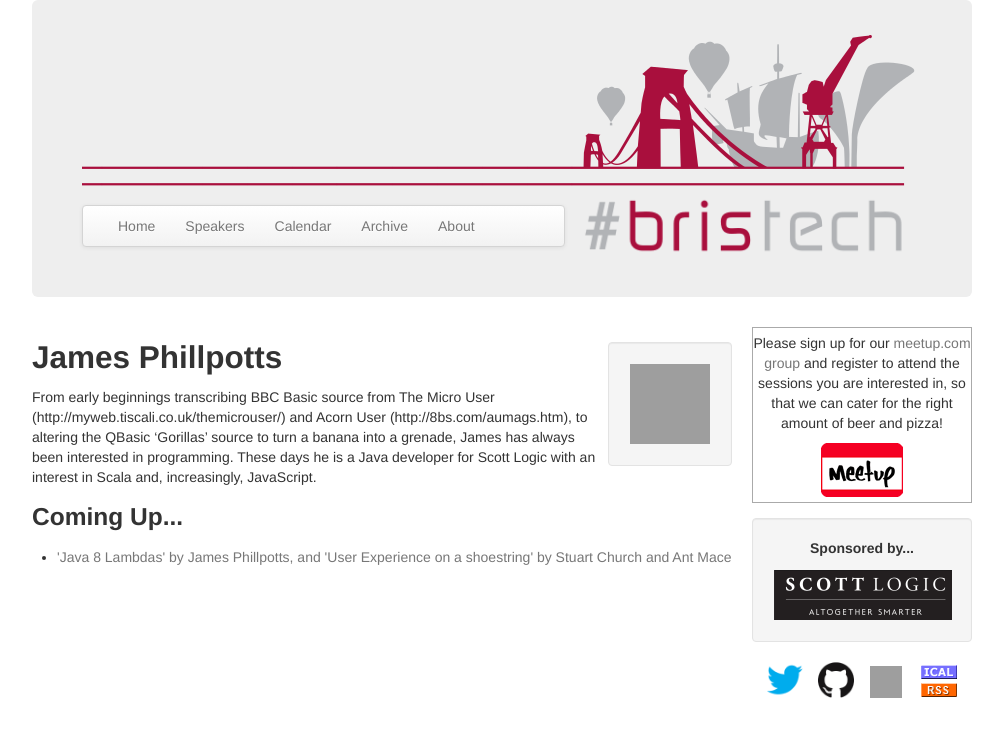
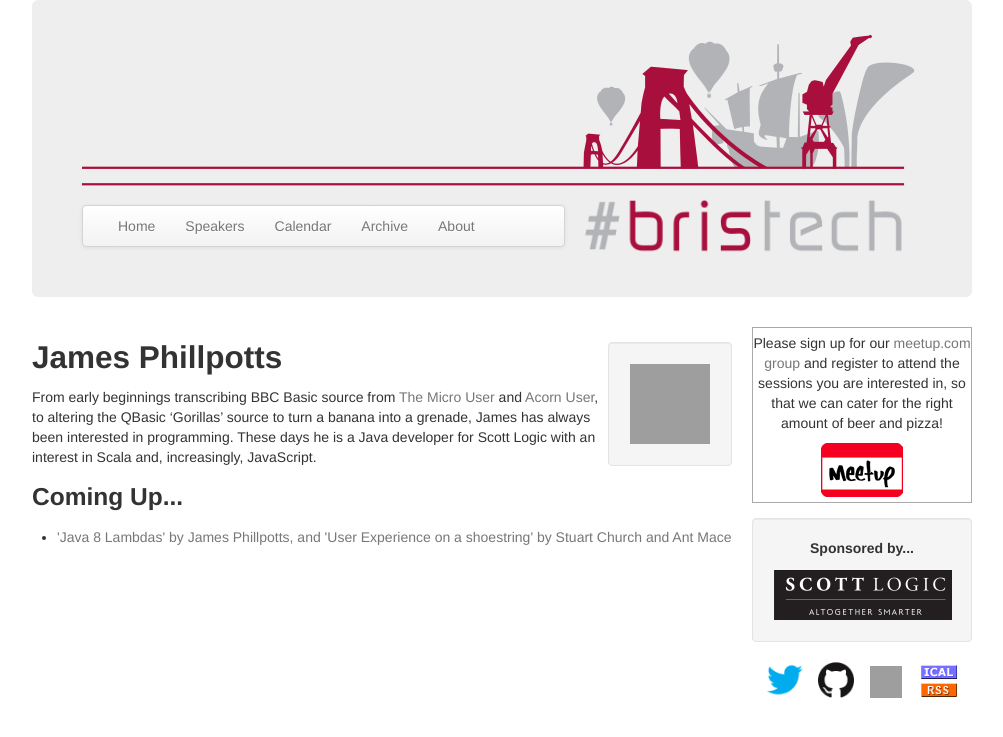
Before and after one commit to bris-tech/bris-tech.github.io, a Jekyll site: the page built from speakers/_posts/2000-01-01-james-phillpotts.md, in a window 1280 px wide, cut to the strip 0-737 px from the top of the page. Shown: the whole strip, without its empty margins (138-1141 px from the left). Built offline with Jekyll 4.4.1, drawn with Linux system fonts in a browser that asks for light colours; grey boxes are pictures that could not be loaded.

Commit message:
Fix links

```diff
--- a/speakers/_posts/2000-01-01-james-phillpotts.md
+++ b/speakers/_posts/2000-01-01-james-phillpotts.md
@@ -7,4 +7,4 @@ permalink: /speakers/james-phillpotts.html
 avatar: http://gravatar.com/avatar/07a6caefb4d313282586f3f1acdeeaf7
 ---
 
-From early beginnings transcribing BBC Basic source from The Micro User (http://myweb.tiscali.co.uk/themicrouser/) and Acorn User (http://8bs.com/aumags.htm), to altering the QBasic 'Gorillas' source to turn a banana into a grenade, James has always been interested in programming. These days he is a Java developer for Scott Logic with an interest in Scala and, increasingly, JavaScript.
+From early beginnings transcribing BBC Basic source from [The Micro User](http://myweb.tiscali.co.uk/themicrouser/) and [Acorn User](http://8bs.com/aumags.htm), to altering the QBasic 'Gorillas' source to turn a banana into a grenade, James has always been interested in programming. These days he is a Java developer for Scott Logic with an interest in Scala and, increasingly, JavaScript.
```
